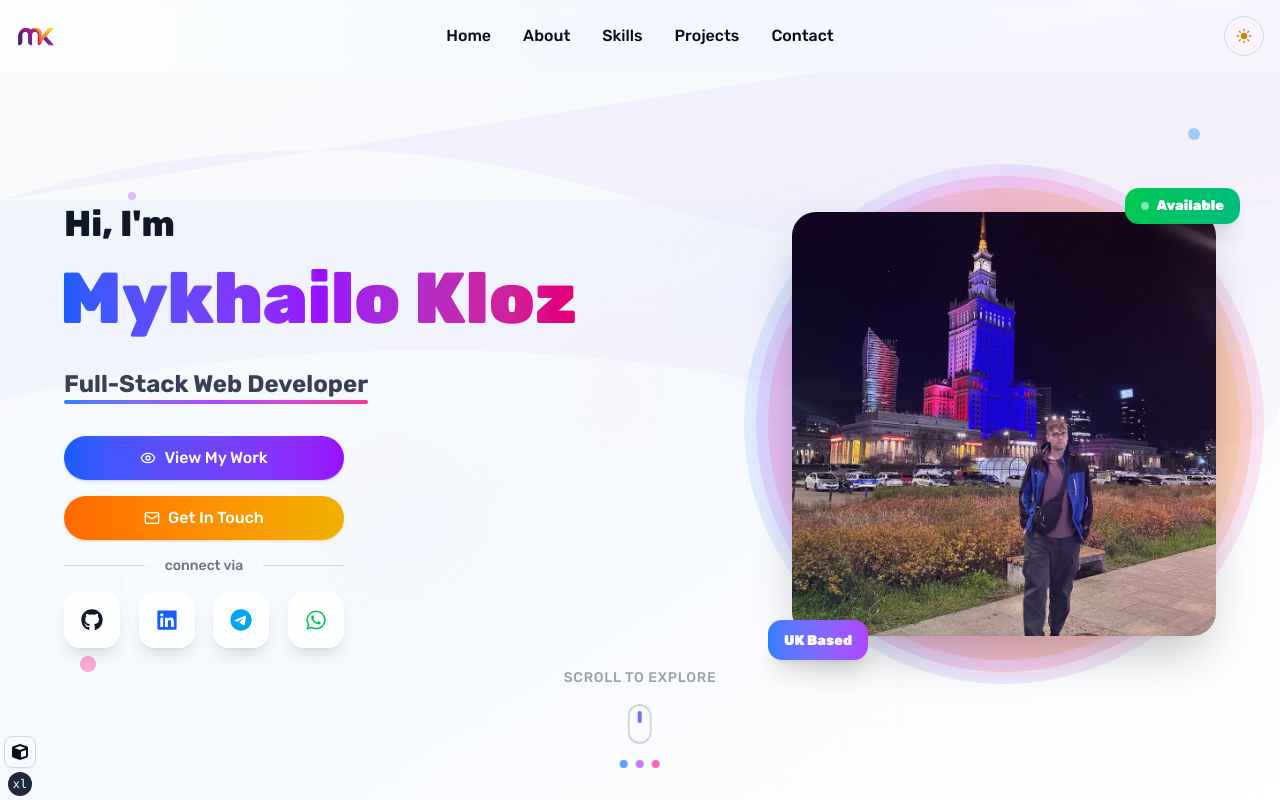
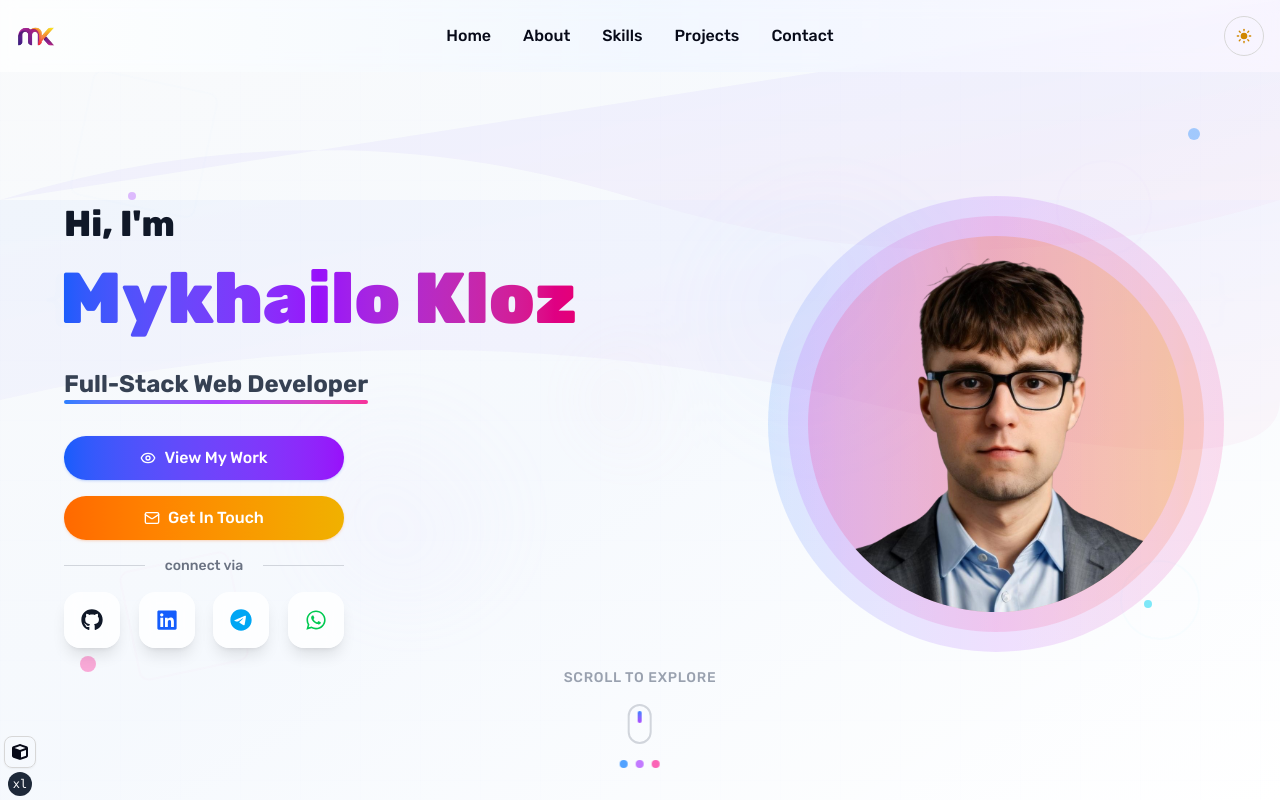
Before and after one commit to mkloz/portfolio, a React (Vite) app: page / in a window 1280 px wide. Shown: the top 800 px of the page. Built offline with nearby package versions, Linux system fonts and the light colour scheme.

Commit message:
feat: profesional photo

```diff
--- a/src/pages/home/hero/index.tsx
+++ b/src/pages/home/hero/index.tsx
@@ -21,7 +21,7 @@ export const Hero: FC = () => {
       <BackgroundElements />
       <div className="container mx-auto px-6 md:px-8 lg:px-12 xl:px-16 relative z-10">
         <div className="max-w-7xl mx-auto">
-          <div className="grid lg:grid-cols-2 gap-16 items-center relative z-10">
+          <div className="flex flex-col-reverse items-center justify-center gap-16 lg:grid lg:grid-cols-2 lg:items-center lg:justify-between relative z-10">
             <div className="text-center lg:text-left space-y-8">
               <div className="lg:space-y-6 space-y-2">
                 <div className="relative">
--- a/src/pages/home/hero/profile-photo.tsx
+++ b/src/pages/home/hero/profile-photo.tsx
@@ -1,39 +1,21 @@
 import type { FC } from 'react';
-
-import { PersonalService } from '@/services/personal.service';
 
 import { Image } from '../../../components/common/image';
 
 export const ProfilePhoto: FC = () => {
-  const availability = PersonalService.getAvailabilityStatus();
-  const location = PersonalService.getLocationInfo();
+  return (
+    <div className="flex justify-center justify-self-center lg:justify-self-end lg:justify-end  aspect-square  max-h-110 p-8">
+      <div className="relative group">
+        <div className="absolute -inset-10 bg-gradient-to-r from-blue-500/20 via-purple-500/20 to-pink-500/20 rounded-full opacity-80 animate-pulse transition-opacity duration-1000 "></div>
+        <div className="absolute -inset-5 bg-gradient-to-r from-purple-500/30 via-pink-500/30 to-orange-500/30 rounded-full opacity-60 animate-pulse delay-300 transition-opacity duration-1000"></div>
+        <div className="absolute -inset-0 bg-gradient-to-r from-pink-500/40 via-orange-500/40 to-yellow-500/40 rounded-full opacity-50 animate-pulse delay-700 transition-opacity duration-1000"></div>
 
-  return (
-    <div className="flex justify-center lg:justify-end my-8">
-      <div className="relative group">
-        <div className="absolute -inset-12 bg-gradient-to-r from-blue-500/20 via-purple-500/20 to-pink-500/20 rounded-full opacity-60 animate-pulse group-hover:opacity-80 transition-opacity duration-1000 "></div>
-        <div className="absolute -inset-9 bg-gradient-to-r from-purple-500/30 via-pink-500/30 to-orange-500/30 rounded-full opacity-40 animate-pulse delay-300 group-hover:opacity-60 transition-opacity duration-1000"></div>
-        <div className="absolute -inset-6 bg-gradient-to-r from-pink-500/40 via-orange-500/40 to-yellow-500/40 rounded-full opacity-30 animate-pulse delay-700 group-hover:opacity-50 transition-opacity duration-1000"></div>
-
-        <div className="relative w-80 h-80 md:w-106 md:h-106 aspect-square">
-          <Image
-            src="/avatar.jpg"
-            alt="Mykhailo Kloz - Full-Stack Developer"
-            className="rounded-3xl size-full aspect-square object-cover"
-            wrapperClassName="rounded-3xl shadow-2xl  w-full h-full group-hover:scale-105 transition-transform duration-500 "
-          />
-          <div className="absolute inset-0 rounded-3xl bg-gradient-to-tr from-blue-600/10 via-purple-600/10 to-pink-600/10 group-hover:opacity-0 transition-opacity duration-300"></div>
-        </div>
-
-        <div className="absolute -top-6 -right-6 bg-gradient-to-r from-green-500 to-emerald-500 text-white rounded-xl px-4 py-2 shadow-xl transform group-hover:scale-110 transition-transform duration-300">
-          <span className="font-black text-sm flex items-center gap-2">
-            <div className="w-2 h-2 bg-white rounded-full animate-pulse"></div>
-            {availability.message}
-          </span>
-        </div>
-        <div className="absolute -bottom-6 -left-6 bg-gradient-to-r from-blue-500 to-purple-500 text-white rounded-xl px-4 py-2 shadow-xl transform group-hover:scale-110 transition-transform duration-300">
-          <span className="font-black text-sm">{location.country} Based</span>
-        </div>
+        <Image
+          src="/avatar-profile.png"
+          alt="Mykhailo Kloz - Full-Stack Developer"
+          className="rounded-full size-full object-cover"
+          wrapperClassName="h-full w-full"
+        />
       </div>
     </div>
   );
```
Also changed, not shown: public/avatar-profile.png (added).
